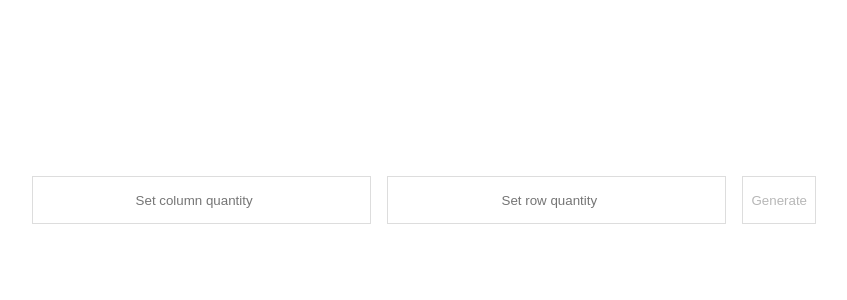
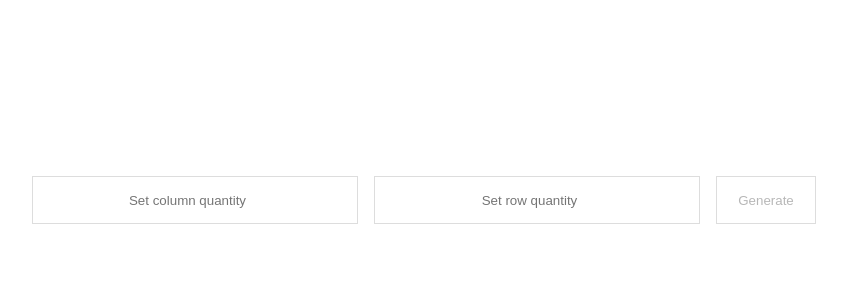
Before and after one commit to robertkirsz/canvas-dancefloor, a React app: page / in a window 1280 px wide. Shown: the top 300 px of the page, without its empty margins (216-1063 px from the left). Built offline with nearby package versions, Linux system fonts and the light colour scheme; no server answers.

Commit message:
Add saving form values to server

```diff
--- a/src/components/App.tsx
+++ b/src/components/App.tsx
@@ -1,6 +1,6 @@
 import React, { useEffect, useContext } from 'react'
 import DancefloorStore from 'stores/Dancefloor'
-import Loader from 'components/Loader'
+import FetchDancefloorSpinner from 'components/FetchDancefloorSpinner'
 import Form from 'components/Form'
 import Dancefloor from 'components/Dancefloor'
 
@@ -11,7 +11,7 @@ export default function App() {
 
   return (
     <>
-      <Loader />
+      <FetchDancefloorSpinner />
       <Form />
       <Dancefloor />
     </>
--- a/src/components/Loader.tsx
+++ b/src/components/FetchDancefloorSpinner.tsx
@@ -1,21 +1,21 @@
 import React, { useContext } from 'react'
 import { observer } from 'mobx-react-lite'
 import DancefloorStore from 'stores/Dancefloor'
-import styles from 'styles/Loader.module.css'
+import styles from 'styles/FetchDancefloorSpinner.module.css'
 
-function Loader() {
+function FetchDancefloorSpinner() {
   const { fetchingStatus } = useContext(DancefloorStore)
 
   if (fetchingStatus === 'pending')
     return (
       <div className={styles.wrapper}>
-        Loading<span>.</span>
-        <span>.</span>
-        <span>.</span>
+        Loading<span className="spinner-dot">.</span>
+        <span className="spinner-dot">.</span>
+        <span className="spinner-dot">.</span>
       </div>
     )
 
   return null
 }
 
-export default observer(Loader)
+export default observer(FetchDancefloorSpinner)
--- a/src/components/Form.tsx
+++ b/src/components/Form.tsx
@@ -1,6 +1,7 @@
 import React, { useContext } from 'react'
 import { observer } from 'mobx-react-lite'
 import DancefloorStore from 'stores/Dancefloor'
+import SubmitButton from 'components/SubmitButton'
 import styles from 'styles/Form.module.css'
 
 function Form() {
@@ -41,7 +42,7 @@ function Form() {
         onChange={handleNumberOfRowsChange}
       />
 
-      <button disabled={!numberOfColumns || !numberOfRows}>Generate</button>
+      <SubmitButton />
     </form>
   )
 }
--- /dev/null
+++ b/src/components/SubmitButton.tsx
@@ -0,0 +1,29 @@
+import React, { useContext } from 'react'
+import { observer } from 'mobx-react-lite'
+import DancefloorStore from 'stores/Dancefloor'
+import styles from 'styles/SubmitButton.module.css'
+
+function SubmitButton() {
+  const { numberOfColumns, numberOfRows, savingStatus } = useContext(DancefloorStore)
+
+  const isSaving = savingStatus === 'pending'
+  const isDisabled = isSaving || !numberOfColumns || !numberOfRows
+
+  const label = isSaving ? (
+    <>
+      Saving<span className="spinner-dot">.</span>
+      <span className="spinner-dot">.</span>
+      <span className="spinner-dot">.</span>
+    </>
+  ) : (
+    'Generate'
+  )
+
+  return (
+    <button className={styles.button} disabled={isDisabled}>
+      {label}
+    </button>
+  )
+}
+
+export default observer(SubmitButton)
--- a/src/index.css
+++ b/src/index.css
@@ -21,6 +21,36 @@ body {
   flex-direction: column;
 }
 
+.spinner-dot {
+  animation-name: animation;
+  animation-duration: 0.3s;
+  animation-iteration-count: infinite;
+  animation-direction: alternate;
+  animation-fill-mode: both;
+}
+
+.spinner-dot:nth-child(1) {
+  animation-delay: 0.1s;
+}
+
+.spinner-dot:nth-child(2) {
+  animation-delay: 0.2s;
+}
+
+.spinner-dot:nth-child(3) {
+  animation-delay: 0.3s;
+}
+
+@keyframes animation {
+  from {
+    opacity: 0;
+  }
+
+  to {
+    opacity: 1;
+  }
+}
+
 @media (min-width: 600px) {
   #root {
     justify-content: center;
--- a/src/mocks/apiMocks.ts
+++ b/src/mocks/apiMocks.ts
@@ -8,3 +8,8 @@ export const fetchDancefloorMock = rest.get('http://localhost:4000/dancefloor',
     })
   )
 )
+
+
+export const saveDancefloorMock = rest.post('http://localhost:4000/dancefloor', (_, response, context) =>
+  response(context.status(200))
+)
--- a/src/stores/Dancefloor.ts
+++ b/src/stores/Dancefloor.ts
@@ -5,6 +5,8 @@ interface DancefloorProperties {
   numberOfColumns: number
   numberOfRows: number
 }
+
+let timeout: number
 
 class DancefloorStore {
   constructor() {
@@ -15,6 +17,9 @@ class DancefloorStore {
 
   generateDancefloor = () => {
     this.dancefloor = { numberOfColumns: this.numberOfColumns, numberOfRows: this.numberOfRows }
+
+    clearTimeout(timeout)
+    timeout = window.setTimeout(this.saveDancefloor, 1000)
   }
 
   numberOfColumns: number = 0
@@ -54,6 +59,33 @@ class DancefloorStore {
     // TODO: show error message on UI
     console.error(error)
   }
+
+  savingStatus: 'pending' | 'fulfilled' | 'error' = 'fulfilled'
+
+  saveDancefloor = () => {
+    this.savingStatus = 'pending'
+
+    fetch('http://localhost:4000/dancefloor', {
+      method: 'POST',
+      headers: { 'Content-Type': 'application/json' },
+      body: JSON.stringify({ numberOfColumns: this.numberOfColumns, numberOfRows: this.numberOfRows })
+    })
+      .then(response => {
+        if (!response.ok) throw Error(response.statusText)
+      })
+      .then(this.saveDancefloorSuccess)
+      .catch(this.saveDancefloorError)
+  }
+
+  saveDancefloorSuccess = () => {
+    this.savingStatus = 'fulfilled'
+  }
+
+  saveDancefloorError = (error: string) => {
+    this.savingStatus = 'error'
+    // TODO: show error message on UI
+    console.error(error)
+  }
 }
 
 export default createContext(new DancefloorStore())
--- /dev/null
+++ b/src/styles/FetchDancefloorSpinner.module.css
@@ -0,0 +1,12 @@
+.wrapper {
+  display: flex;
+  justify-content: center;
+  align-items: center;
+  position: fixed;
+  top: 0;
+  right: 0;
+  bottom: 0;
+  left: 0;
+  background: rgba(255, 255, 255, 0.8);
+  font-size: 32px;
+}
--- a/src/styles/Form.module.css
+++ b/src/styles/Form.module.css
@@ -4,8 +4,7 @@ form {
   flex-direction: column;
 }
 
-form input,
-form button {
+form input {
   height: 48px;
   margin: 8px;
   padding: 8px;
@@ -16,14 +15,10 @@ form button {
   border-radius: none;
 }
 
-form input:hover,
-form button:hover:not(:disabled) {
+form input:hover {
   border-color: #777;
 }
 
-form button:disabled {
-  cursor: not-allowed;
-}
 
 @media (min-width: 600px) {
   form {
@@ -33,9 +28,4 @@ form button:disabled {
   form input {
     flex: 1;
   }
-
-  form button {
-    flex: none;
-    cursor: pointer;
-  }
 }
--- a/src/styles/Loader.module.css
+++ /dev/null
@@ -1,42 +0,0 @@
-.wrapper {
-  display: flex;
-  justify-content: center;
-  align-items: center;
-  position: fixed;
-  top: 0;
-  right: 0;
-  bottom: 0;
-  left: 0;
-  background: rgba(255, 255, 255, 0.8);
-  font-size: 32px;
-}
-
-.wrapper span {
-  animation-name: animation;
-  animation-duration: 0.3s;
-  animation-iteration-count: infinite;
-  animation-direction: alternate;
-  animation-fill-mode: both;
-}
-
-.wrapper span:nth-child(1) {
-  animation-delay: 0.1s;
-}
-
-.wrapper span:nth-child(2) {
-  animation-delay: 0.2s;
-}
-
-.wrapper span:nth-child(3) {
-  animation-delay: 0.3s;
-}
-
-@keyframes animation {
-  from {
-    opacity: 0;
-  }
-
-  to {
-    opacity: 1;
-  }
-}
--- /dev/null
+++ b/src/styles/SubmitButton.module.css
@@ -0,0 +1,26 @@
+/* TODO: These styles are similar to "form input" - move them to a single place */
+button {
+  height: 48px;
+  margin: 8px;
+  padding: 8px;
+  text-align: center;
+  background: #fff;
+  border: 1px solid#ddd;
+  outline: none;
+  border-radius: none;
+}
+
+button:hover:not(:disabled) {
+  border-color: #777;
+}
+
+button:disabled {
+  cursor: not-allowed;
+}
+
+@media (min-width: 600px) {
+  button {
+    flex: 0 1 100px;
+    cursor: pointer;
+  }
+}
```
Also changed, not shown: src/server/database.json (line endings or trailing spaces), 1 other file (tests, documents, lock files or other folders).
